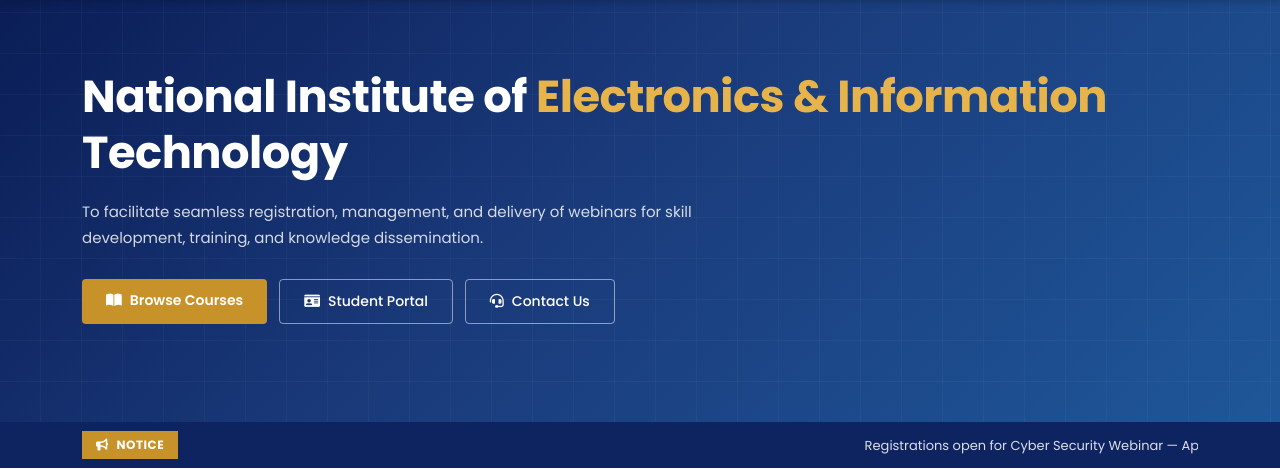
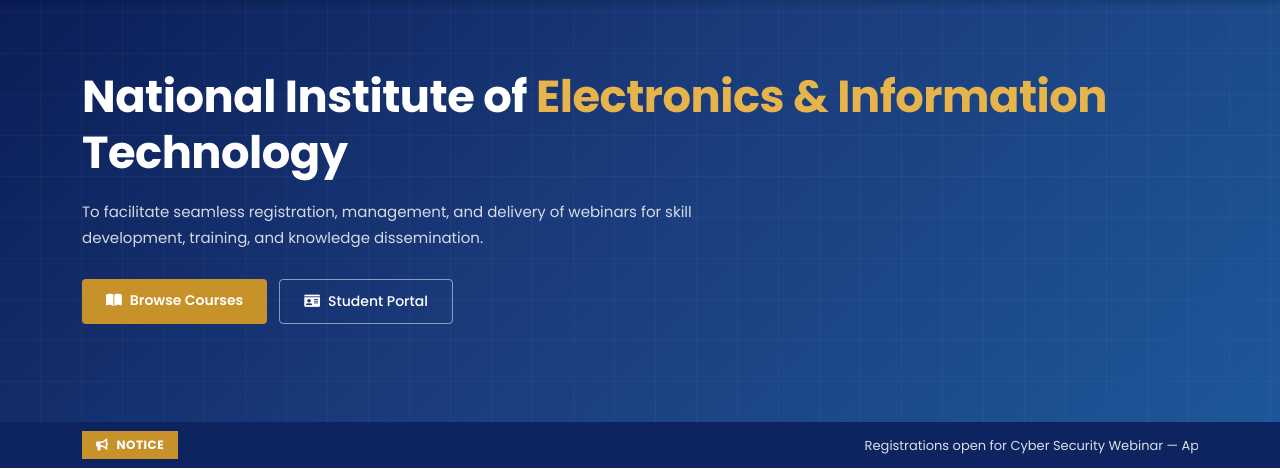
Before and after one commit to piyush1205nielit/webinarnielit, a Django app: page / in a window 1280 px wide. Shown: the part 172-641 px from the top of the page. Run offline with Django 5.2, Linux system fonts and the light colour scheme; data that the repository does not hold is empty; some libraries are stand-ins or nearby versions.

Commit message:
12th May 6

```diff
--- a/public/templates/public/home.html
+++ b/public/templates/public/home.html
@@ -16,9 +16,9 @@
   <div class="container hero-container">
     <div class="hero-content">
 
-      <h1 class="hero-title">
+      <h4 class="hero-title">
         National Institute of <span class="hero-title-accent">Electronics &amp; Information</span> Technology
-      </h1>
+      </h4>
       <p class="hero-subtitle">
         To facilitate seamless registration, management, and delivery of webinars for skill development, training, and knowledge dissemination.
       </p>
@@ -29,9 +29,7 @@
         <a href="{% url 'registration:user_profile' %}" class="btn-hero-outline">
           <i class="fas fa-id-card me-2"></i>Student Portal
         </a>
-        <a href="{% url 'public:contact' %}" class="btn-hero-outline">
-          <i class="fas fa-headset me-2"></i>Contact Us
-        </a>
+
       </div>
     </div>
 
```
